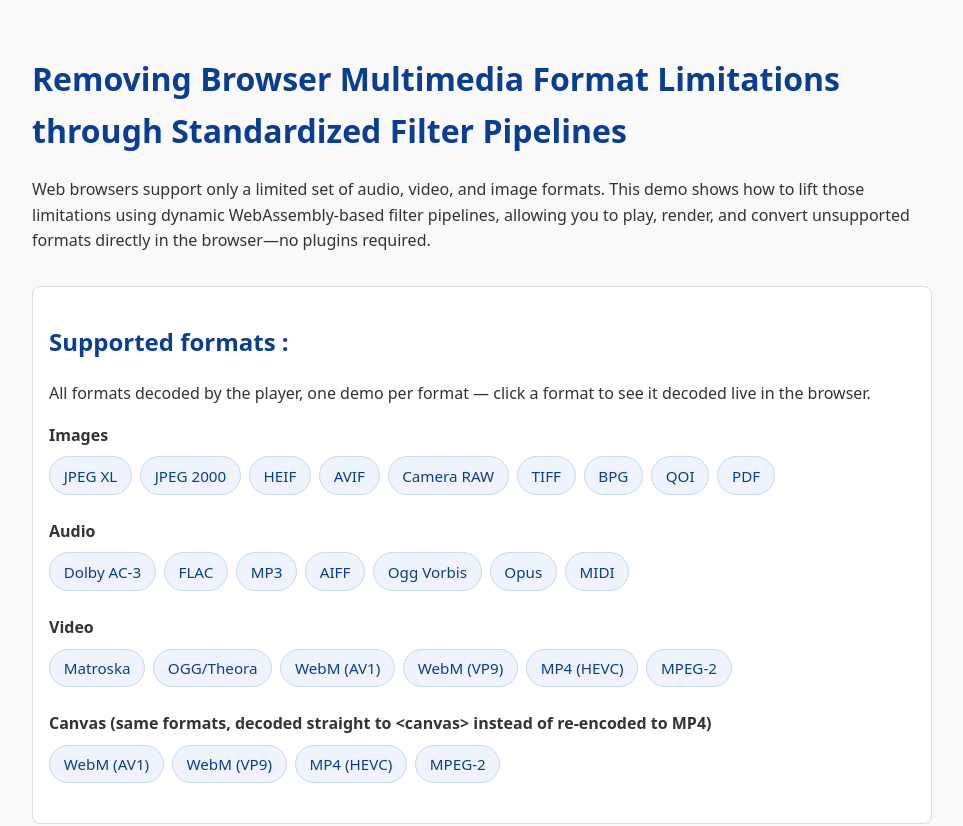
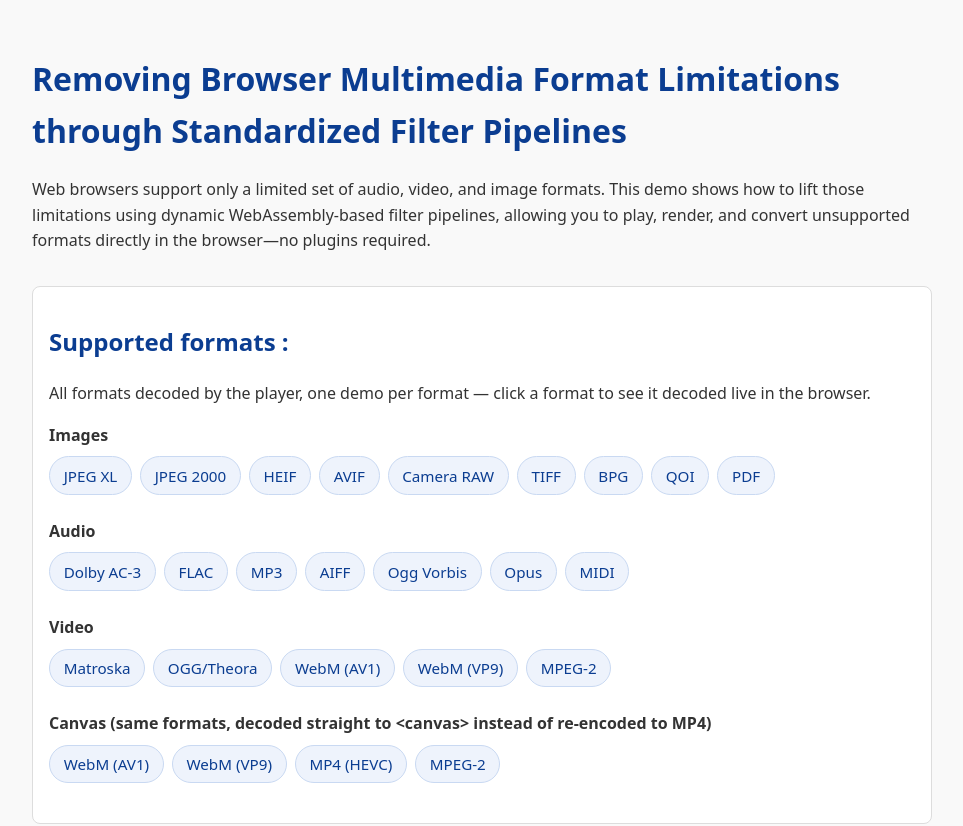
Before and after one commit to Bevara/Showcase, a plain HTML site: page index.html in a window 1280 px wide. Shown: the top 826 px of the page, without its empty margins (158-1121 px from the left). Drawn offline with Linux system fonts and the light colour scheme.

Commit message:
Update index.html

```diff
--- a/index.html
+++ b/index.html
@@ -112,7 +112,6 @@
                 <a href="theora/">OGG/Theora</a>
                 <a href="av1/">WebM (AV1)</a>
                 <a href="vp9/">WebM (VP9)</a>
-                <a href="hevc/">MP4 (HEVC)</a>
                 <a href="mpeg2/">MPEG-2</a>
             </div>
         </div>
```
